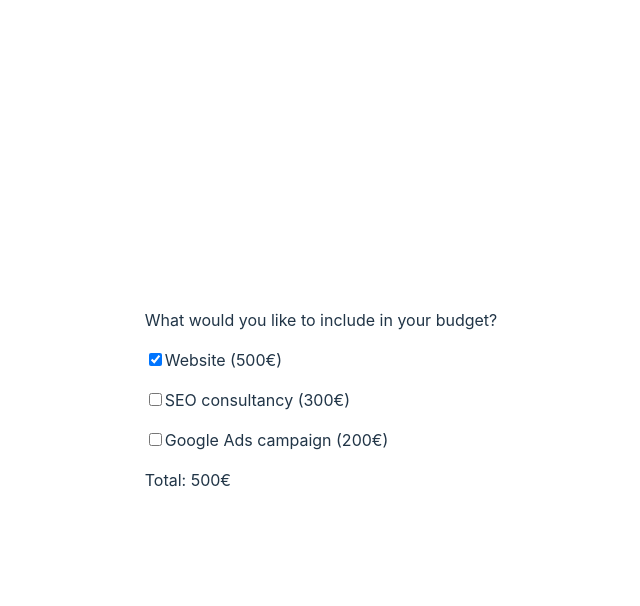
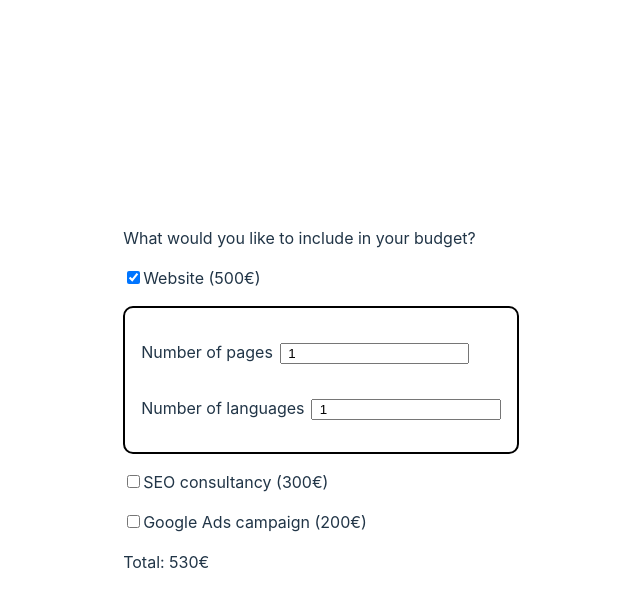
Before and after one commit to aida-rodi/budget-planner, a React (Vite) app: page / in a window 1280 px wide. Both pictures are taken after a click on the checkbox 474 px from the left and 359 px from the top of the page. Shown: the top 606 px of the page, without its empty margins (319-959 px from the left). Built offline with nearby package versions, Linux system fonts and the light colour scheme.

Commit message:
exercise 2

```diff
--- a/src/App.tsx
+++ b/src/App.tsx
@@ -1,5 +1,5 @@
 import './App.css';
-import { useState } from 'react';
+import { useEffect, useState } from 'react';
 import { data } from './assets/data';
 
 const formattedPrice = (price: number) => `${price.toFixed(0)}€`;
@@ -8,8 +8,30 @@ function App() {
   const [checkedState, setCheckedState] = useState(
     new Array(data.length).fill(false)
   );
+  const [total, setTotal] = useState(0);
+  const [numPages, setNumPages] = useState(1);
+  const [numLanguages, setNumLanguages] = useState(1);
 
-  const [total, setTotal] = useState(0);
+  useEffect(() => {
+    calculateTotal();
+  }, [checkedState, numPages, numLanguages]);
+
+  const calculateTotal = ()=> {
+    let totalPrice = checkedState.reduce(
+      (sum, currentState, index) => {
+        if (currentState) {
+          return sum + data[index].price;
+        }
+        return sum;
+      }, 0
+    );
+
+    if (checkedState[0]) {
+      totalPrice += numPages * numLanguages * 30;
+    };
+
+    setTotal(totalPrice);
+  };
 
   const changeState = (index: number) => {
     const updatedCheckedState = checkedState.map((state, i) =>
@@ -18,17 +40,18 @@ function App() {
 
     setCheckedState(updatedCheckedState);
 
-    const totalPrice = updatedCheckedState.reduce(
-      (sum, currentState, index) => {
-        if (currentState === true) {
-          return sum + data[index].price;
-        }
-        return sum;
-      },
-      0
-    );
+  };
 
-    setTotal(totalPrice);
+  const handleNumPagesChange = (event: React.ChangeEvent<HTMLInputElement>) => {
+    const value = parseInt(event.target.value);
+    setNumPages(value || 0);
+  };
+
+  const handleNumLanguagesChange = (
+    event: React.ChangeEvent<HTMLInputElement>
+  ) => {
+    const value = parseInt(event.target.value);
+    setNumLanguages(value || 0);
   };
 
   return (
@@ -37,6 +60,7 @@ function App() {
 
       {data.map(({ text }, index) => {
         return (
+          <div>
             <p key={index}>
               <input
                 type="checkbox"
@@ -46,6 +70,34 @@ function App() {
               />
               <label>{text}</label>
             </p>
+
+            {index === 0 && checkedState[index] && (
+              <div className='inputDiv'>
+                <p>
+                  <label>Number of pages</label>
+                  <input
+                    type="number"
+                    className='numInput'
+                    id={`numPages_${index}`}
+                    value={numPages}
+                    onChange={handleNumPagesChange}
+                  />
+                </p>
+                <p>
+                  <label>Number of languages</label>
+                  <input
+                    type="number"
+                    className='numInput'
+                    id={`numLanguages_${index}`}
+                    value={numLanguages}
+                    onChange={handleNumLanguagesChange}
+                  />
+                </p>
+              </div>
+            )}
+
+          </div>
+
         );
       })}
 
--- a/src/index.css
+++ b/src/index.css
@@ -55,6 +55,19 @@ button:focus-visible {
   outline: 4px auto -webkit-focus-ring-color;
 }
 
+.inputDiv {
+  border: 2px solid black;
+  border-radius: 10px;
+  padding: 1em;
+  display: flex;
+  flex-direction: column;
+}
+
+.numInput {
+  margin-left: 0.5em;
+  padding-left: 0.5em;
+}
+
 @media (prefers-color-scheme: light) {
   :root {
     color: #213547;
```
Lines whose indentation alone changed are shown as unchanged.
